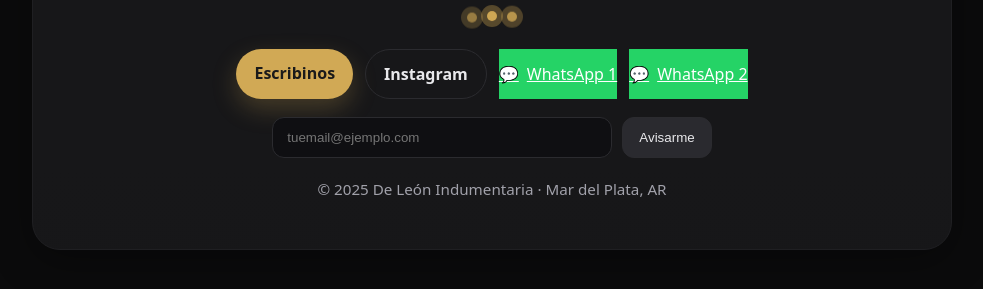
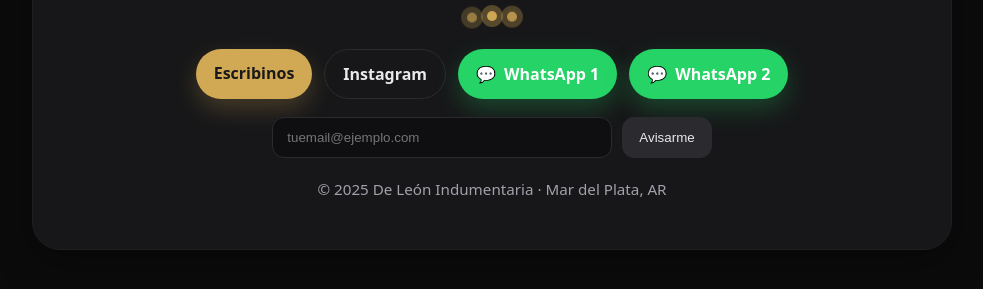
Before and after one commit to AgusM1983/deleonindumentaria, a plain HTML site: page index.html in a window 1280 px wide. Shown: the part 487-776 px from the top of the page, without its empty margins (148-1131 px from the left). Drawn offline with Linux system fonts and the light colour scheme.

Commit message:
Update styles_en_construccion_de_leon.css
boton redondo

```diff
--- a/styles_en_construccion_de_leon.css
+++ b/styles_en_construccion_de_leon.css
@@ -150,12 +150,21 @@
   display: inline-flex;
   align-items: center;
   gap: 8px;
+  padding: 12px 18px;   /* igual que .btn */
+  border-radius: 999px; /* 👈 hace que sea redondo/pill */
+  font-weight: 600;
+  text-decoration: none;
+  transition: transform .12s ease, filter .12s ease, box-shadow .2s ease;
+  box-shadow: 0 10px 24px rgba(37, 211, 102, .25);
 }
 
 .btn-whatsapp:hover {
   background-color: #1ebe5c;
   color: #fff;
+  transform: translateY(-1px);
+  filter: brightness(1.05);
 }
+
 
 /* Si querés usar un ícono con Unicode (emoji) */
 .btn-whatsapp::before {
```
